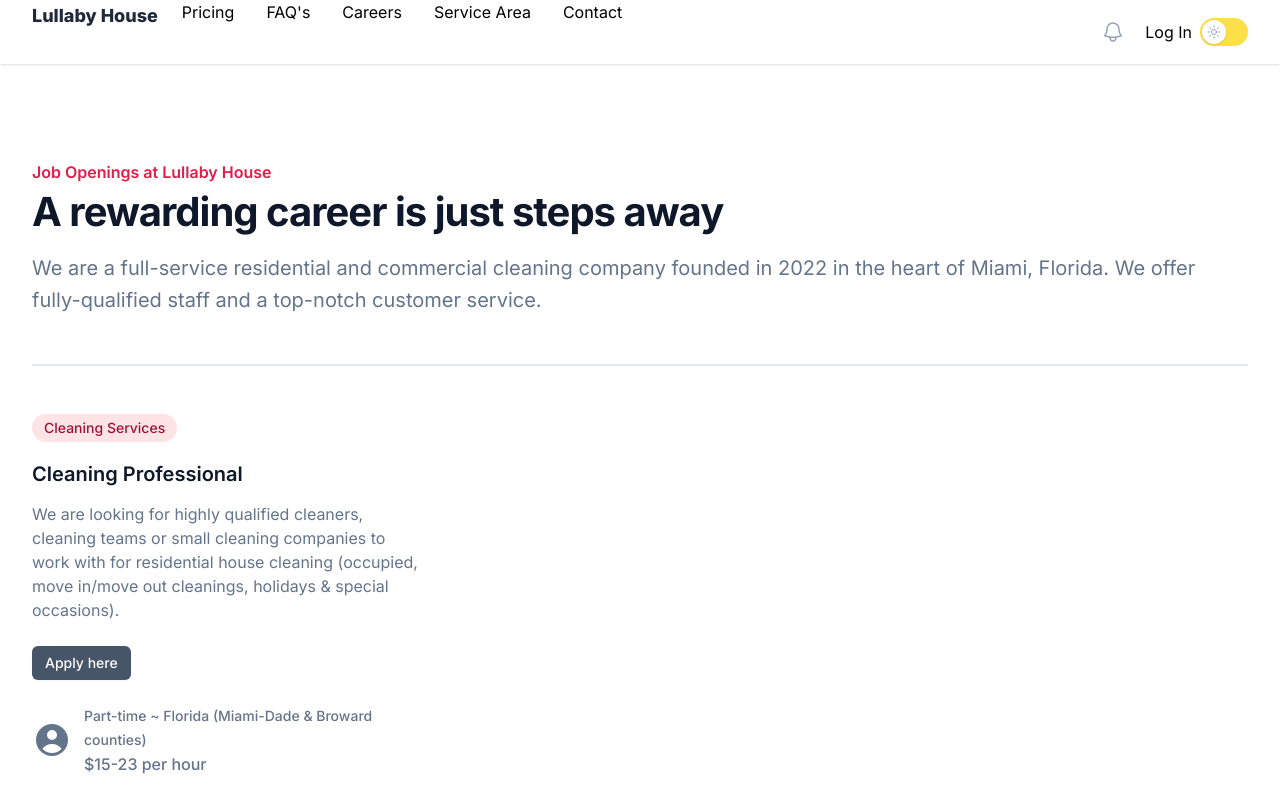
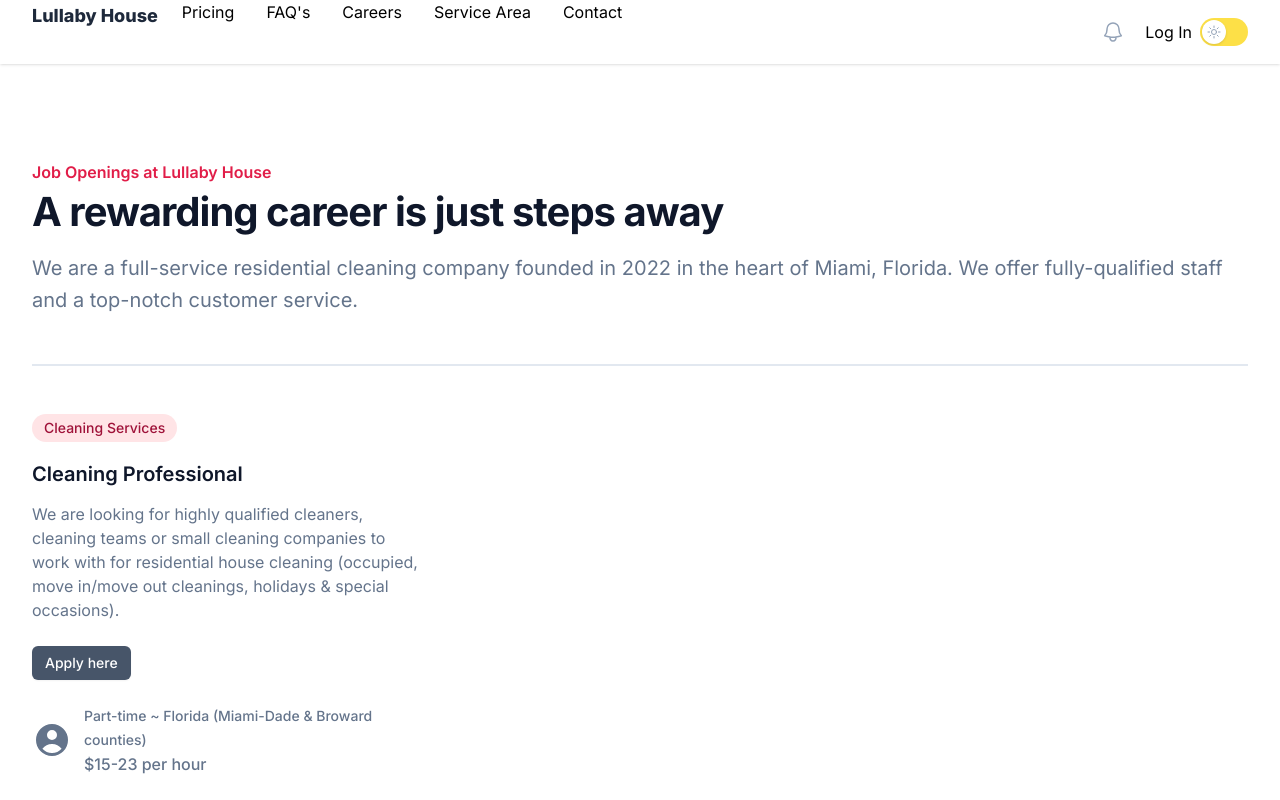
Before and after one commit to waldothedeveloper/lullabyhouse, a Next.js app: page /careers/current_job_openings in a window 1280 px wide. Shown: the top 800 px of the page. Built offline with nearby package versions, Linux system fonts and the light colour scheme; no server answers.

Commit message:
I remove things related to commercial, we're just doing residential for now

```diff
--- a/src/components/Features.js
+++ b/src/components/Features.js
@@ -34,9 +34,10 @@ export const Features = () => {
           </h2>
           <p className="mt-4 text-base font-normal leading-7 text-slate-600 dark:text-slate-400 lg:mt-20 lg:text-lg lg:leading-8">
             Lullaby House offers deep cleaning, move in-out, and regular
-            cleaning services for your home and your business. We specialize in
-            deep cleaning tasks like ovens, refrigerators, carpets and
-            upholstery, so you can enjoy the comfort of a clean home or office.
+            cleaning services for your home and other residential spaces. We
+            specialize in deep cleaning tasks like ovens, refrigerators, carpets
+            and upholstery, so you can enjoy the comfort of a clean home or
+            office.
           </p>
         </div>
 
--- a/src/components/careers/overview.js
+++ b/src/components/careers/overview.js
@@ -19,9 +19,9 @@ export const Overview = () => {
           What makes us different
         </h1>
         <p className="mt-1 max-w-2xl text-lg font-normal leading-7 dark:text-slate-300">
-          We are a full-service residential and commercial cleaning company
-          founded in 2022 in the heart of Hialeah, FL. We offer fully-qualified
-          staff and a top-notch customer service.
+          We are a full-service residential cleaning company founded in 2022 in
+          the heart of Hialeah, FL. We offer fully-qualified staff and a
+          top-notch customer service.
         </p>
 
         <div className="mt-10 grid grid-cols-1 gap-y-10 lg:mt-24 lg:grid-cols-12 lg:gap-x-20">
--- a/src/pages/careers/current_job_openings.js
+++ b/src/pages/careers/current_job_openings.js
@@ -34,9 +34,9 @@ export default function OpenPosition() {
             A rewarding career is just steps away
           </h2>
           <p className="mt-3 text-xl text-slate-500 dark:text-slate-400 sm:mt-4">
-            We are a full-service residential and commercial cleaning company
-            founded in 2022 in the heart of Miami, Florida. We offer
-            fully-qualified staff and a top-notch customer service.
+            We are a full-service residential cleaning company founded in 2022
+            in the heart of Miami, Florida. We offer fully-qualified staff and a
+            top-notch customer service.
           </p>
         </div>
         <div className="mt-12 grid gap-16 pt-12 lg:grid-cols-3 lg:gap-x-5 lg:gap-y-12">
```
Also changed, not shown: writesonic_copy/lul_1.txt.
